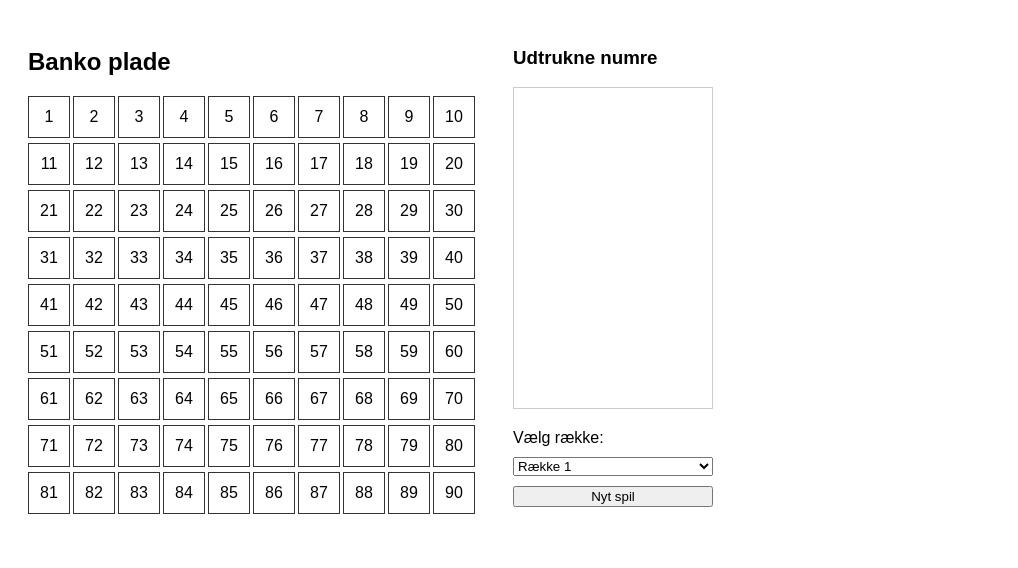
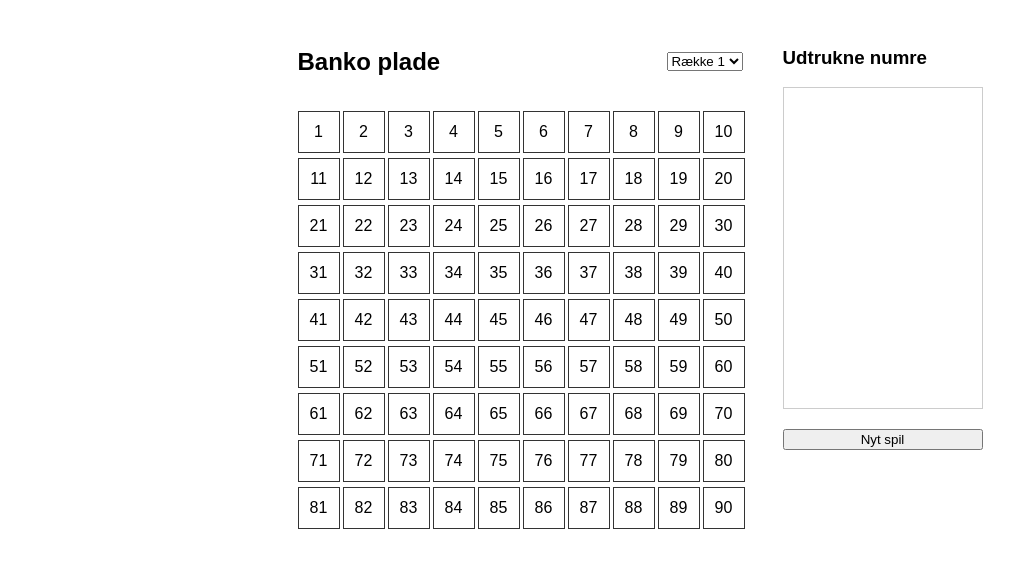
Before and after one commit to jespervnielsen/banko-kontrolplade, a plain HTML site: page index.html in a window 1280 px wide. Shown: the whole page, without its empty margins (0-1018 px from the left). Drawn offline with Linux system fonts and the light colour scheme.

Commit message:
main: split into structure

```diff
--- /dev/null
+++ b/assets/css/style.css
@@ -0,0 +1,66 @@
+body {
+  font-family: Arial, sans-serif;
+  padding: 20px;
+  display: flex;
+  gap: 40px;
+  justify-content: center;
+
+  align-items: flex-start;
+}
+.main {
+  display: flex;
+  flex-direction: column;
+  gap: 15px;
+
+}
+.row {
+  display: flex;
+  flex-direction: row;
+
+  align-items: center;
+  gap: 10px;
+}
+.row-split {
+  display: flex;
+  justify-content: space-between;
+}
+
+.board {
+  display: grid;
+  grid-template-columns: repeat(10, 40px);
+  gap: 5px;
+}
+
+.cell {
+  width: 40px;
+  height: 40px;
+  display: flex;
+  align-items: center;
+  justify-content: center;
+  border: 1px solid #333;
+  cursor: pointer;
+  user-select: none;
+}
+
+.marked {
+  background-color: #4caf50;
+  color: white;
+}
+
+.sidebar {
+  width: 200px;
+}
+
+.numbers-list {
+  border: 1px solid #ccc;
+  padding: 10px;
+  height: 300px;
+  overflow-y: auto;
+}
+
+.controls {
+  margin-top: 20px;
+  display: flex;
+  flex-direction: column;
+  gap: 10px;
+}
--- /dev/null
+++ b/assets/js/app.js
@@ -0,0 +1,47 @@
+const board = document.getElementById('board');
+const drawnNumbersDiv = document.getElementById('drawnNumbers');
+const newGameBtn = document.getElementById('newGameBtn');
+
+const drawnNumbers = [];
+
+function createBoard() {
+  board.innerHTML = '';
+
+  for (let i = 1; i <= 90; i++) {
+    const cell = document.createElement('div');
+    cell.className = 'cell';
+    cell.textContent = i;
+
+    cell.addEventListener('click', () => toggleCell(cell, i));
+    board.appendChild(cell);
+  }
+}
+
+function toggleCell(cell, number) {
+  cell.classList.toggle('marked');
+
+  // If marked, add to list
+  if (cell.classList.contains('marked')) {
+    drawnNumbers.push(number);
+  } else {
+    // Remove from list if unmarked
+    const idx = drawnNumbers.indexOf(number);
+    if (idx !== -1) drawnNumbers.splice(idx, 1);
+  }
+
+  updateDrawnNumbers();
+}
+
+function updateDrawnNumbers() {
+  drawnNumbersDiv.innerHTML = drawnNumbers.join(', ');
+}
+
+newGameBtn.addEventListener('click', () => {
+  if (confirm('Er du sikker på du vil starte et nyt spil?')) {
+    drawnNumbers.length = 0;
+    updateDrawnNumbers();
+    createBoard();
+  }
+});
+
+createBoard();
--- a/index.html
+++ b/index.html
@@ -4,19 +4,20 @@
   <meta charset="UTF-8" />
   <meta name="viewport" content="width=device-width, initial-scale=1.0" />
   <title>Banko Kontrol Plade</title>
-  <style>
-    body { font-family: Arial, sans-serif; padding: 20px; display: flex; gap: 40px; }
-    .board { display: grid; grid-template-columns: repeat(10, 40px); gap: 5px; }
-    .cell { width: 40px; height: 40px; display: flex; align-items: center; justify-content: center; border: 1px solid #333; cursor: pointer; user-select: none; }
-    .marked { background-color: #4caf50; color: white; }
-    .sidebar { width: 200px; }
-    .numbers-list { border: 1px solid #ccc; padding: 10px; height: 300px; overflow-y: auto; }
-    .controls { margin-top: 20px; display: flex; flex-direction: column; gap: 10px; }
-  </style>
+  <link rel="stylesheet" href="assets/css/style.css" />
 </head>
 <body>
-  <div>
-    <h2>Banko plade</h2>
+  <div class="main">
+    <div class="row row-split">
+
+      <h2>Banko plade</h2>
+      <div class="row-select">      <select id="rowSelect">
+        <option value="1">Række 1</option>
+        <option value="2">Række 2</option>
+        <option value="3">Række 3</option>
+      </select>
+    </div>
+    </div>
     <div id="board" class="board"></div>
   </div>
 
@@ -25,65 +26,11 @@
     <div id="drawnNumbers" class="numbers-list"></div>
 
     <div class="controls">
-      <label for="rowSelect">Vælg række:</label>
-      <select id="rowSelect">
-        <option value="1">Række 1</option>
-        <option value="2">Række 2</option>
-        <option value="3">Række 3</option>
-      </select>
 
       <button id="newGameBtn">Nyt spil</button>
     </div>
   </div>
 
-  <script>
-    const board = document.getElementById('board');
-    const drawnNumbersDiv = document.getElementById('drawnNumbers');
-    const newGameBtn = document.getElementById('newGameBtn');
-
-    const drawnNumbers = [];
-
-    function createBoard() {
-      board.innerHTML = '';
-
-      for (let i = 1; i <= 90; i++) {
-        const cell = document.createElement('div');
-        cell.className = 'cell';
-        cell.textContent = i;
-
-        cell.addEventListener('click', () => toggleCell(cell, i));
-        board.appendChild(cell);
-      }
-    }
-
-    function toggleCell(cell, number) {
-      cell.classList.toggle('marked');
-
-      // If marked, add to list
-      if (cell.classList.contains('marked')) {
-        drawnNumbers.push(number);
-      } else {
-        // Remove from list if unmarked
-        const idx = drawnNumbers.indexOf(number);
-        if (idx !== -1) drawnNumbers.splice(idx, 1);
-      }
-
-      updateDrawnNumbers();
-    }
-
-    function updateDrawnNumbers() {
-      drawnNumbersDiv.innerHTML = drawnNumbers.join(', ');
-    }
-
-    newGameBtn.addEventListener('click', () => {
-      if (confirm('Er du sikker på du vil starte et nyt spil?')) {
-        drawnNumbers.length = 0;
-        updateDrawnNumbers();
-        createBoard();
-      }
-    });
-
-    createBoard();
-  </script>
+  <script src="assets/js/app.js"></script>
 </body>
 </html>
```
Also changed, not shown: 2 other files.
